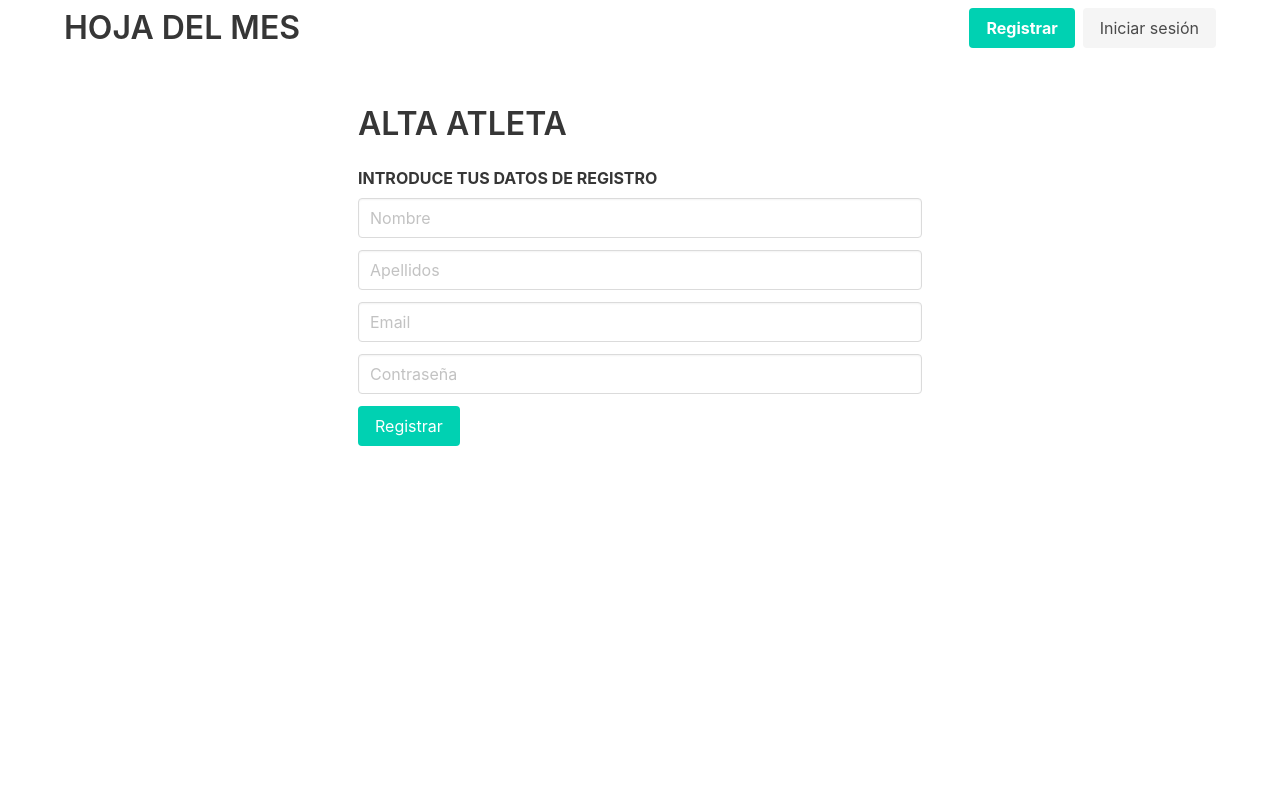
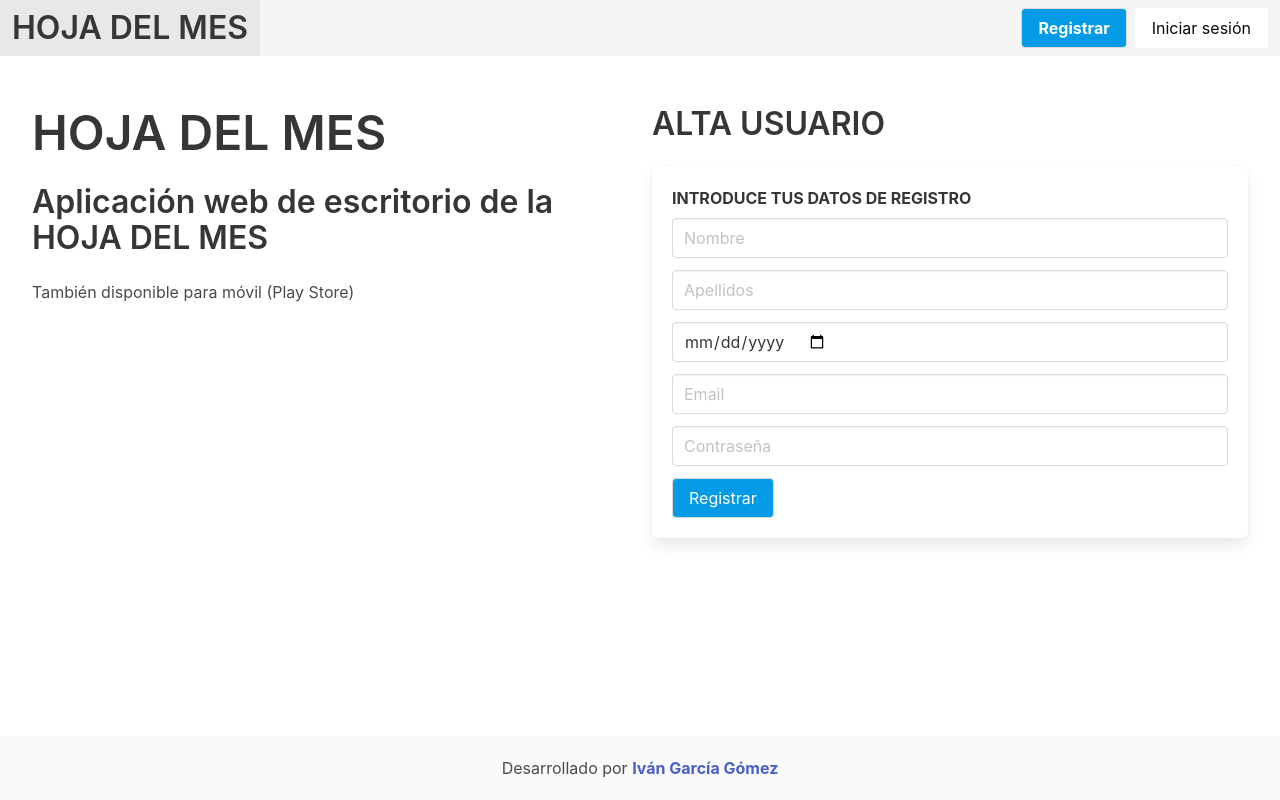
Before and after one commit to ivione93/hoja-mes-web, a Vue app: page /#/register in a window 1280 px wide. Built offline with nearby package versions, Linux system fonts and the light colour scheme; no server answers.

Commit message:
Login completed

```diff
--- a/src/App.vue
+++ b/src/App.vue
@@ -4,15 +4,18 @@
       <Navigation />
     </div>
     <router-view/>
+    <Footer />
   </div>
 </template>
 
 <script>
 import Navigation from './components/layout/Navigation.vue'
+import Footer from './components/layout/Footer.vue'
 
 export default {
   components: {
-    Navigation
+    Navigation,
+    Footer
   }
 }
 </script>
--- /dev/null
+++ b/src/components/layout/Footer.vue
@@ -0,0 +1,15 @@
+<template>
+    <footer class="footer on-bottom">
+        <div class="content has-text-centered">
+            <p>
+            Desarrollado por <a href="https://www.linkedin.com/in/iv%C3%A1n-garc%C3%ADa-g%C3%B3mez-a074a483/" target="_blank"><strong>Iván García Gómez</strong></a>
+            </p>
+        </div>
+    </footer>
+</template>
+
+<script>
+export default {
+
+}
+</script>
--- /dev/null
+++ b/src/components/layout/Info.vue
@@ -0,0 +1,13 @@
+<template>
+    <div class="column is-half">
+        <h1 class="title is-1">HOJA DEL MES</h1>
+        <h3 class="title is-3">Aplicación web de escritorio de la HOJA DEL MES</h3>
+        <p>También disponible para móvil (Play Store)</p>
+    </div>
+</template>
+
+<script>
+export default {
+
+}
+</script>
--- a/src/components/layout/Navigation.vue
+++ b/src/components/layout/Navigation.vue
@@ -1,11 +1,9 @@
 <template>
-<div class="container">
-    <nav class="navbar" role="navigation" aria-label="main navigation">
+    <nav class="navbar is-light" role="navigation" aria-label="main navigation">
         <div class="navbar-brand">
             <router-link class="navbar-item" to="/">
                 <h3 class="title is-3">HOJA DEL MES</h3>
             </router-link>
-
             <a role="button" class="navbar-burger" :class="{'is-active': isOpen}" @click.prevent="toggleMenu" aria-label="menu" aria-expanded="false" data-target="navbarBasicExample">
             <span aria-hidden="true"></span>
             <span aria-hidden="true"></span>
@@ -20,7 +18,6 @@
                         <div class="navbar-item has-dropdown is-hoverable">
                             <a class="navbar-link">{{ user.email }}</a>
                             <div class="navbar-dropdown">
-                        <router-link class="navbar-item" to="/">Dashboard</router-link>
                                 <router-link class="navbar-item" to="/">Editar usuario</router-link>
                                 <a class="navbar-item" @click.prevent="logout">Cerrar sesión</a>
                             </div>
@@ -28,10 +25,10 @@
                     </template>
                     <template v-else>
                         <div class="buttons">
-                    <router-link class="button is-primary" to="/register">
+                            <router-link class="button is-accent" to="/register">
                                 <strong>Registrar</strong>
                             </router-link>
-                    <router-link class="button is-light" to="/login">
+                            <router-link class="button is-white" to="/login">
                                 Iniciar sesión
                             </router-link>
                         </div>
@@ -40,7 +37,6 @@
             </div>
         </div>
     </nav>
-</div>
 </template>
 
 <script>
--- a/src/scss/helpers/_helpers.scss
+++ b/src/scss/helpers/_helpers.scss
@@ -5,3 +5,15 @@
 .mt-50 {
     margin-top: 50px;
 }
+
+.is-accent {
+    background-color: #039BE5;
+    color: #fff;
+}
+
+.on-bottom {
+    position: fixed;
+    bottom: 0;
+    width: 100%;
+    padding: 20px;
+}
--- a/src/views/Home.vue
+++ b/src/views/Home.vue
@@ -1,19 +1,29 @@
 <template>
-  <div class="container mt-50">
-    <div class="columns">
-      <div class="column is-6 is-offset-3">
-        Home
-      </div>
-    </div>
+  <div class="container is-fluid" v-if="user">
+    {{ user.email }}
+  </div>
+  <div class="container is-fluid" v-else>
+    No se ha encontrado usuario
   </div>
 </template>
 
 <script>
-
+import firebase from 'firebase'
 export default {
   name: 'Home',
-  components: {
-
+  data() {
+    return {
+        user: null
+    };
+  },
+  created() {
+    firebase.auth().onAuthStateChanged(user => {
+        if (user) {
+            this.user = user
+        } else {
+            this.user = null
+        }
+    })
   }
 }
 </script>
--- a/src/views/auth/Login.vue
+++ b/src/views/auth/Login.vue
@@ -1,20 +1,22 @@
 <template>
-  <div class="container mt-50">
+  <div class="container is-fluid mt-50">
     <div class="columns">
-      <div class="column is-6 is-offset-3">
+      <Info />
+      <div class="column is-half">
           <h3 class="title is-3">INICIAR SESIÓN</h3>
-        <form action="#" @submit.prevent="login">
+        <form action="#" @submit.prevent="login" class="box">
           <div class="field">
             <div class="control">
-              <input class="input" type="email" placeholder="Email" v-model="email">
+              <input class="input is-medium" type="email" placeholder="Email" v-model="email">
             </div>
           </div>
           <div class="field">
             <div class="control">
-              <input class="input" type="password" placeholder="Contraseña" v-model="password">
+              <input class="input is-medium" type="password" placeholder="Contraseña" v-model="password">
             </div>
+            <a @click.prevent="recoveryPass">Recuperar la contraseña</a>
           </div>
-          <button type="submit" class="button is-primary">Iniciar sesión</button>
+          <button type="submit" class="button is-accent">Iniciar sesión</button>
         </form>
 
         <div class="notification is-danger mt-10" v-if="error">
@@ -28,13 +30,18 @@
 <script>
 import '@/firebase/init.js';
 import firebase from 'firebase';
+import Info from '../../components/layout/Info.vue';
 
 export default {
+  components: {
+    Info
+  },
   data() {
       return {
           email: '',
           password: '',
-            error: ''
+          error: '',
+          emailSending: false
       }
   },
   name: "Login",
@@ -52,6 +59,23 @@ export default {
       } else {
           this.error = 'Todos los campos son requeridos';
       }
+    },
+    recoveryPass() {
+      if (!this.email) {
+        this.error = "Please type in a valid email address.";
+        return;
+      }
+      this.error = null;
+      this.emailSending = true;
+      firebase.auth().sendPasswordResetEmail(this.email)
+        .then(() => {
+          this.emailSending = false;
+          this.error = 'Se ha enviado el correo para restaurar la contraseña';
+        })
+        .catch(error => {
+          this.emailSending = false;
+          this.error = error.message;
+        });
     }
   }
 }
--- a/src/views/auth/Register.vue
+++ b/src/views/auth/Register.vue
@@ -1,9 +1,10 @@
 <template>
-  <div class="container mt-50">
+  <div class="container is-fluid mt-50">
     <div class="columns">
-      <div class="column is-6 is-offset-3">
-          <h3 class="title is-3">ALTA ATLETA</h3>
-        <form action="#" @submit.prevent="register">
+      <Info />
+      <div class="column is-half">
+          <h3 class="title is-3">ALTA USUARIO</h3>
+        <form action="#" @submit.prevent="register" class="box">
           <div class="field">
             <label class="label">INTRODUCE TUS DATOS DE REGISTRO</label>
             <div class="control">
@@ -17,6 +18,11 @@
           </div>
           <div class="field">
             <div class="control">
+              <input class="input" type="date" placeholder="Fecha nacimiento" v-model="birth">
+            </div>
+          </div>
+          <div class="field">
+            <div class="control">
               <input class="input" type="email" placeholder="Email" v-model="email">
             </div>
           </div>
@@ -25,26 +31,31 @@
               <input class="input" type="password" placeholder="Contraseña" v-model="password">
             </div>
           </div>
-          <button type="submit" class="button is-primary">Registrar</button>
+          <button type="submit" class="button is-accent">Registrar</button>
         </form>
-
         <div class="notification is-danger mt-10" v-if="error">
             {{ error }}
         </div>
       </div>
     </div>
+    <!--<div class="column is-half"></div>-->
   </div>
 </template>
 
 <script>
 import '@/firebase/init.js';
 import firebase from 'firebase';
+import Info from '../../components/layout/Info.vue';
 
 export default {
+  components: {
+    Info
+  },
   data() {
     return {
       name: '',
       surname: '',
+      birth: '',
       email: '',
       password: '',
       error: ''
@@ -54,15 +65,29 @@ export default {
   methods: {
     register() {
       this.error = '';
-            if (this.name && this.surname && this.email && this.password) {
+      if (this.name && this.surname && this.birth && this.email && this.password) {
+        this.birth = this.birth.replaceAll('-','/');
         firebase.auth().createUserWithEmailAndPassword(this.email, this.password)
           .then(user => {
+            if (user) {
+              firebase.firestore().collection("athlete").doc(this.email).set({
+                name: this.name,
+                surname: this.surname,
+                birth: this.birth,
+                email: this.email
+              })
+              .then(() => {
                 this.name = '';
                 this.surname = '';
+                this.birth = '';
                 this.email = '';
                 this.password = '';
                 console.log(user);
                 this.$router.push({name: 'Home'})
+                console.log("Document successfully written!");
+              })
+              .catch();
+            }
           }).catch(err => {
             this.error = err.message
           })
```
Lines whose indentation alone changed are shown as unchanged.
